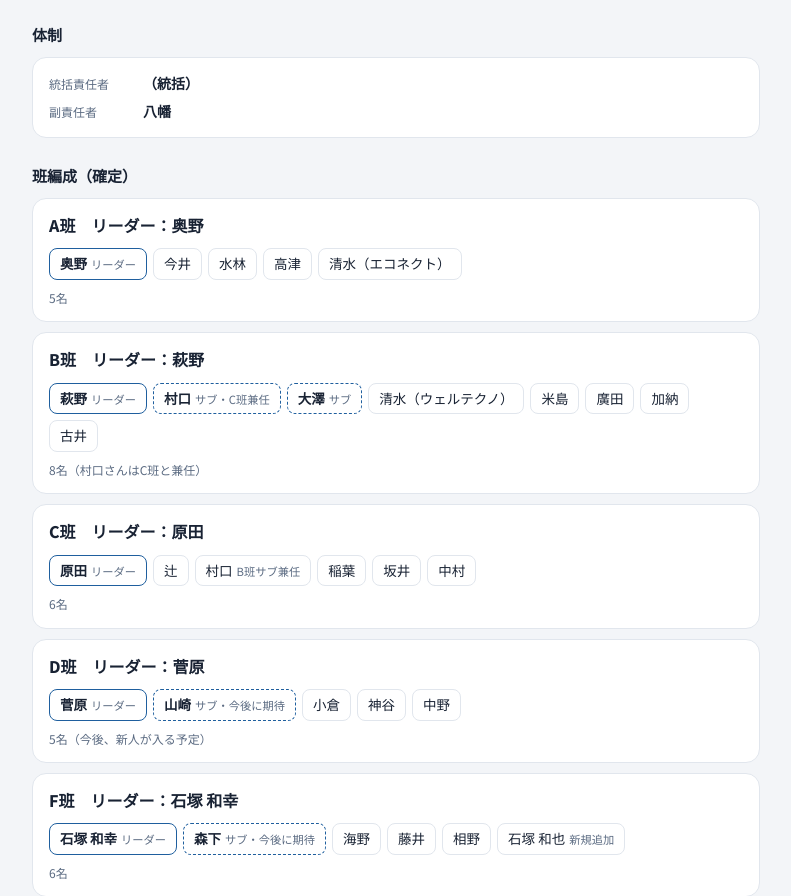
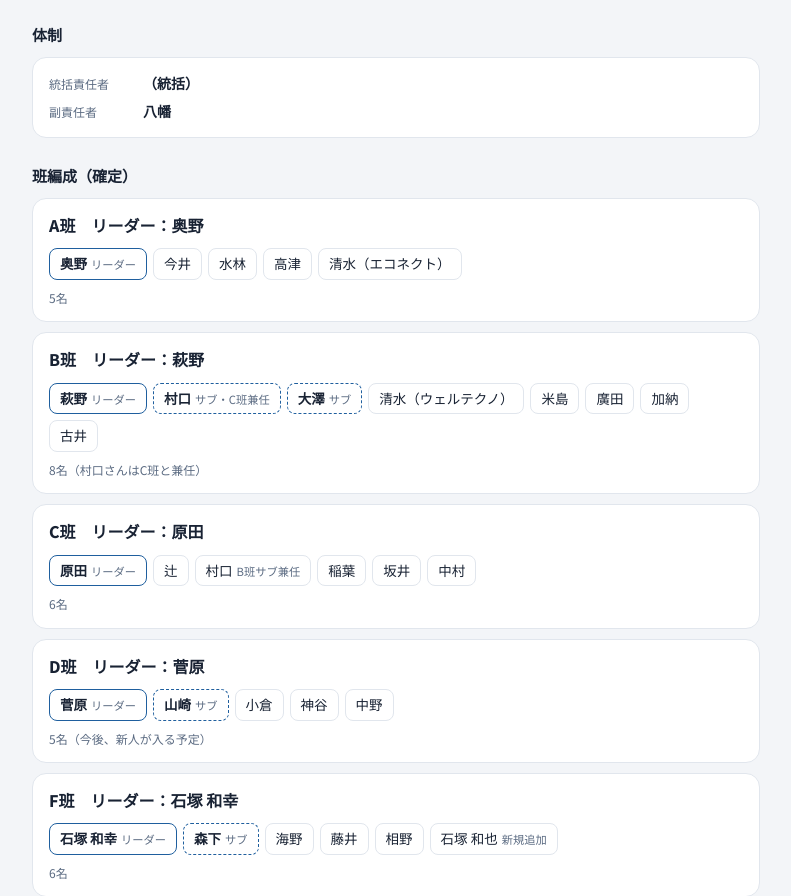
Before and after one commit to tkitagawa-sys/-, a plain HTML site: page team-plan.html in a window 1280 px wide. Shown: the part 79-975 px from the top of the page, without its empty margins (244-1035 px from the left). Drawn offline with Linux system fonts and the light colour scheme.

Commit message:
編成表から「今後に期待」の表記を削除
Co-Authored-By: Claude Opus 5.5 <noreply@anthropic.com>
Claude-Session: https://claude.ai/code/session_01KuW6aRXuWRK6AfPZFRzoPP

```diff
--- a/team-plan.html
+++ b/team-plan.html
@@ -102,7 +102,7 @@
     <div class="team-head"><h3>D班　リーダー：菅原</h3></div>
     <ul class="people">
       <li class="lead">菅原<small>リーダー</small></li>
-      <li class="sub">山崎<small>サブ・今後に期待</small></li>
+      <li class="sub">山崎<small>サブ</small></li>
       <li>小倉</li>
       <li>神谷</li>
       <li>中野</li>
@@ -114,7 +114,7 @@
     <div class="team-head"><h3>F班　リーダー：石塚 和幸</h3></div>
     <ul class="people">
       <li class="lead">石塚 和幸<small>リーダー</small></li>
-      <li class="sub">森下<small>サブ・今後に期待</small></li>
+      <li class="sub">森下<small>サブ</small></li>
       <li>海野</li>
       <li>藤井</li>
       <li>相野</li>
```
